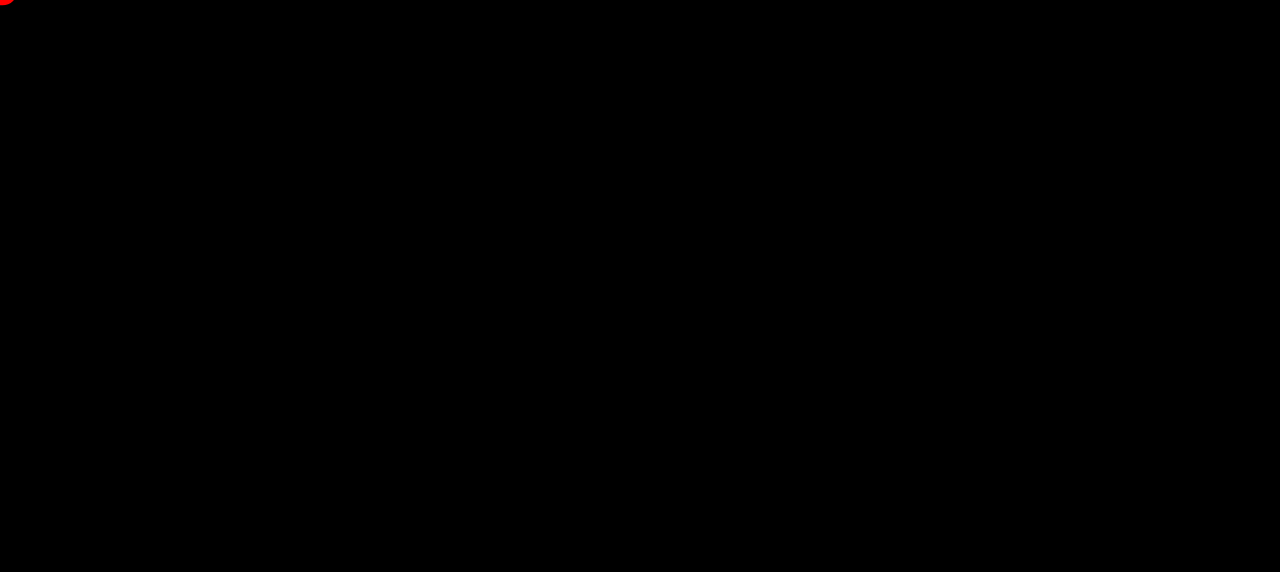
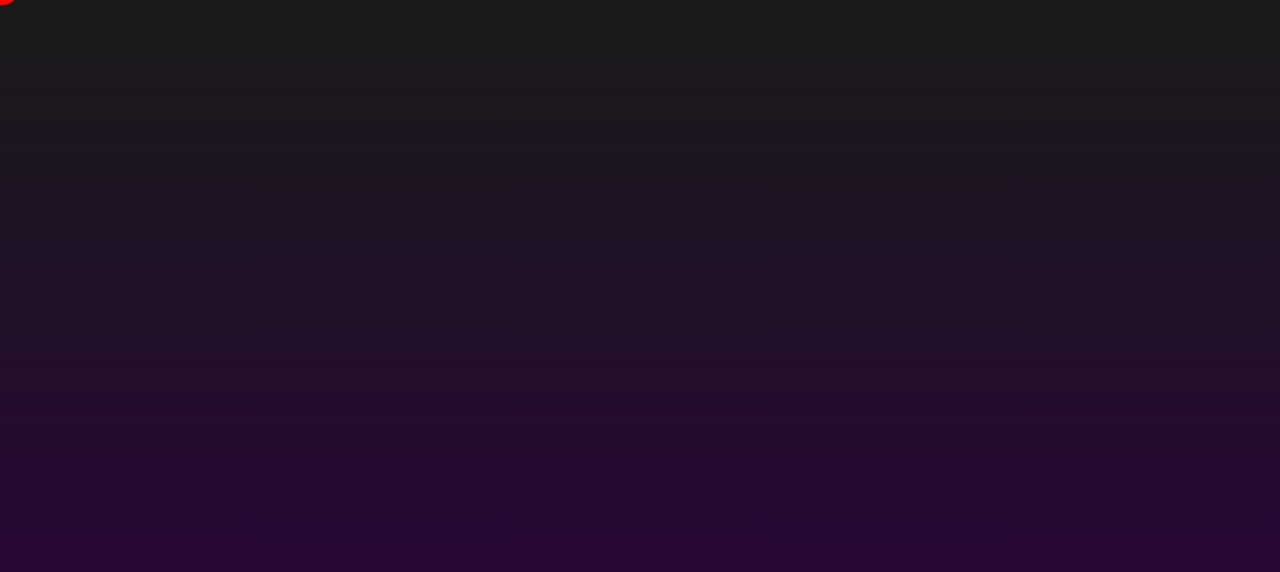
Before and after one commit to TheRenanOfc/Mouse-Hunting-Scorpion-, a plain HTML site: page index.html in a window 1280 px wide. Drawn offline with Linux system fonts and the light colour scheme.

Commit message:
Update style.css

```diff
--- a/style.css
+++ b/style.css
@@ -1,2 +1,8 @@
-body { margin: 0; overflow: hidden; background: black; }
-canvas { display: block; }
+body {
+    margin: 0;
+    overflow: hidden;
+    background: linear-gradient(to bottom, #1a1a1a, #2c003e);
+}
+canvas {
+    display: block;
+}
```
